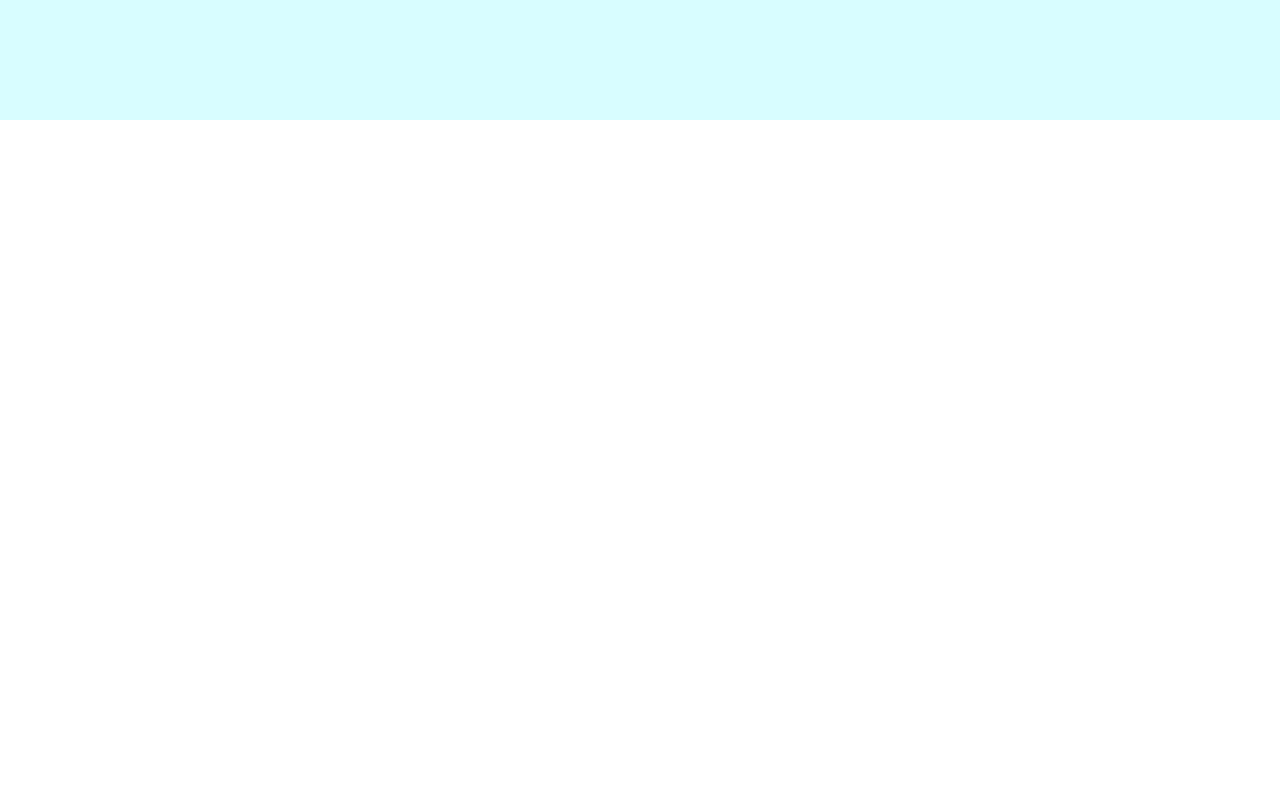
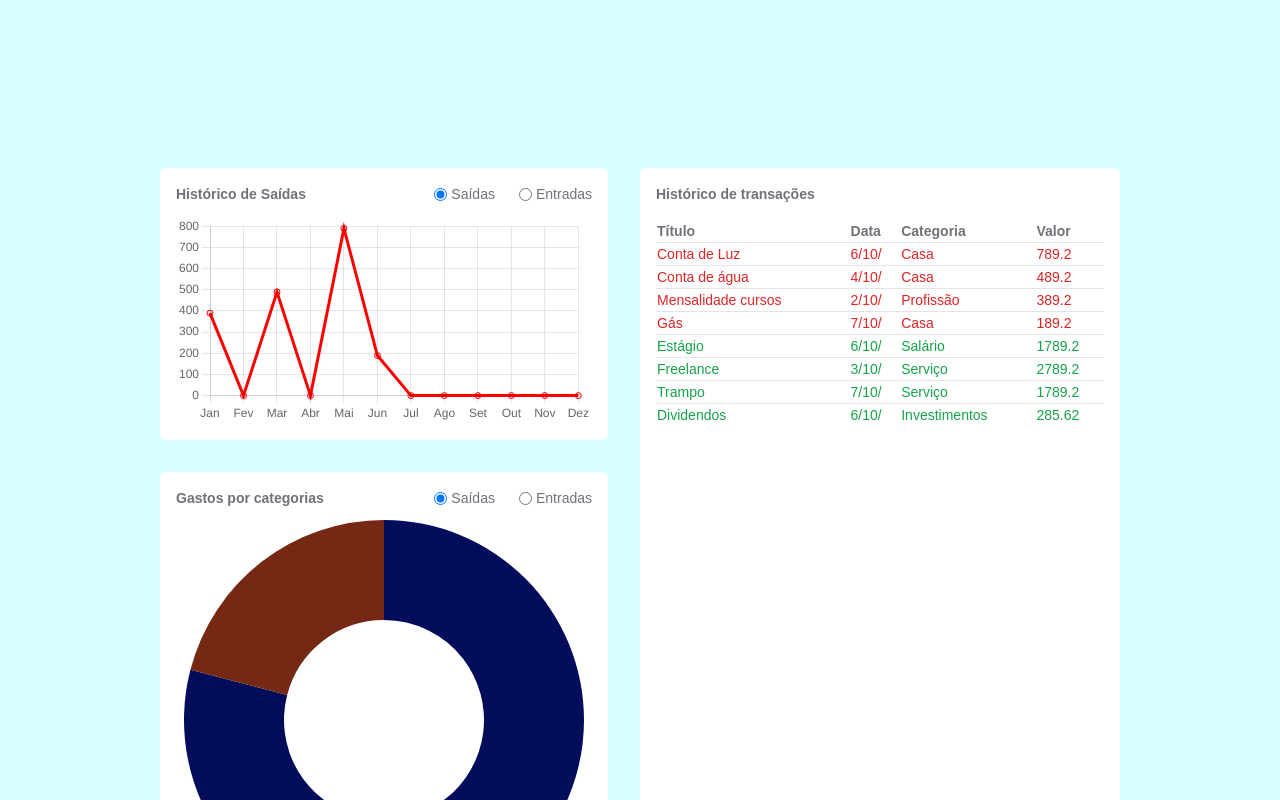
Before and after one commit to guiopen/FreeMoney, a React (Create React App) app in the folder frontend/: page / in a window 1280 px wide. Shown: the part 680-1480 px from the top of the page. Before the commit the page ends 800 px from the top, so only its background shows below. Built offline with nearby package versions, Linux system fonts and the light colour scheme.

Commit message:
Corrige integração do summary
Corrige bugs visuais do summary

```diff
--- a/frontend/src/App.js
+++ b/frontend/src/App.js
@@ -14,7 +14,6 @@ const AppContent = () => {
   return isLoggedIn ? (
     <>
       <Navbar />
-      <Summary />
     </>
   )
     : <AuthPage />;
@@ -28,6 +27,7 @@ function App() {
       </AuthProvider>
       <Router>
         <Routes>
+          <Route path="/" element={<Summary />} />
           <Route path="/simulacoes" element={<Simulations />} />
           <Route path="/perfil" element={<UserProfile />} />
         </Routes>
--- a/frontend/src/components/UserSummary/TransactionHistories.js
+++ b/frontend/src/components/UserSummary/TransactionHistories.js
@@ -6,7 +6,7 @@ export default function TransactionHistories({ transactions }) {
   function renderTransactions() {
     return transactions.map(t => true ? (
       <tr key={t.id} className={`border-zinc-200 border-t border-solid text-sm mx-2
-        ${t.expense ? "text-red-400" : "text-green-400"}`}
+        ${t.expense ? "text-red-600" : "text-green-600"}`}
       >
         <td>{t.title}</td>
         <td>{t.date.toLocaleDateString().substring(0, 5)}</td>
--- a/frontend/src/pages/UserSummary/Summary.js
+++ b/frontend/src/pages/UserSummary/Summary.js
@@ -22,7 +22,7 @@ export default function Summary() {
   // fetchTransactions()
   // }, [transactions])
   return (
-    <div className="bg-[#D8FDFF] w-full h-full min-h-[calc(100vh-96px)]">
+    <div className="bg-[#D8FDFF] w-full min-h-[calc(100vh-96px)]">
       <div className="w-full py-12 px-4 lg:px-8
         flex flex-col lg:flex-row justify-center gap-8
         max-w-[1024px] mx-auto
```
